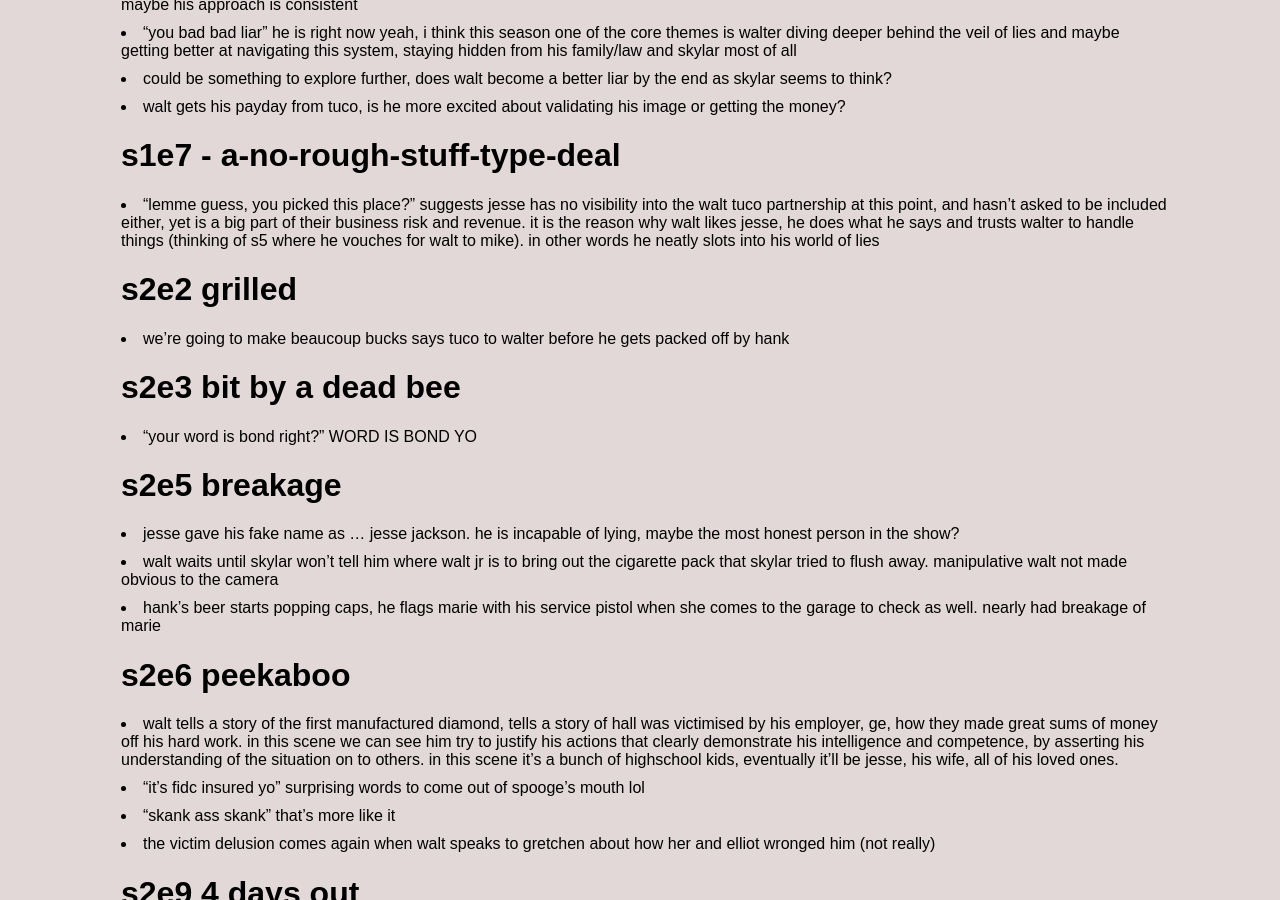
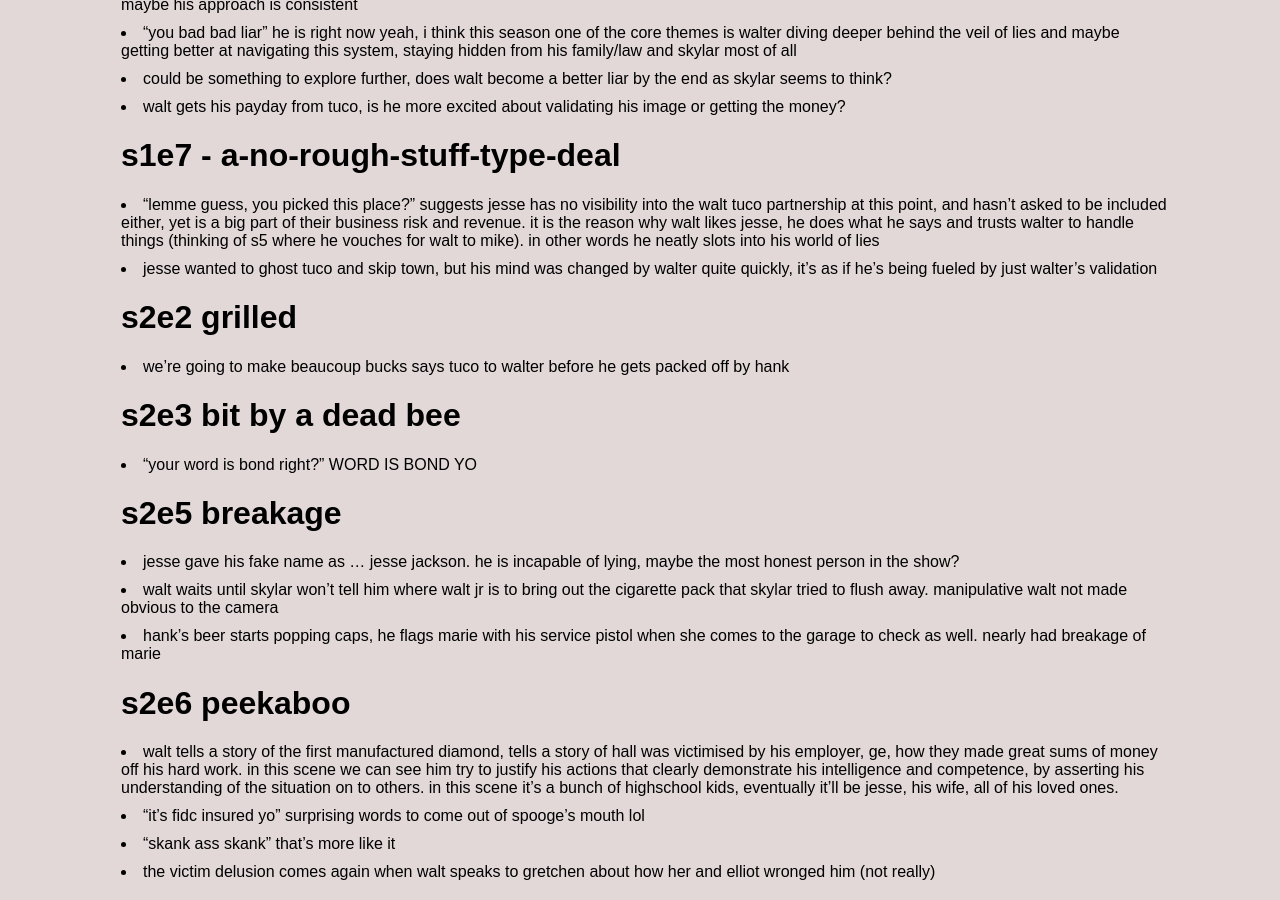
Before and after one commit to jsbaasi/jsbaasi.github.io, a Jekyll site: the page built from _posts/2026-06-08-breaking-bad-episodes.md, in a window 1280 px wide and 900 px high, scrolled down 913 px. Built offline with Jekyll 4.4.1, drawn with Linux system fonts in a browser that asks for light colours.

Commit message:
vault backup: 2026-07-06 16:38:35

```diff
--- a/_posts/2026-06-08-breaking-bad-episodes.md
+++ b/_posts/2026-06-08-breaking-bad-episodes.md
@@ -22,6 +22,7 @@ permalink: /breaking-bad/
 - walt gets his payday from tuco, is he more excited about validating his image or getting the money?
 # s1e7 - a-no-rough-stuff-type-deal
 - "lemme guess, you picked this place?" suggests jesse has no visibility into the walt tuco partnership at this point, and hasn't asked to be included either, yet is a big part of their business risk and revenue. it is the reason why walt likes jesse, he does what he says and trusts walter to handle things (thinking of s5 where he vouches for walt to mike). in other words he neatly slots into his world of lies
+- jesse wanted to ghost tuco and skip town, but his mind was changed by walter quite quickly, it's as if he's being fueled by just walter's validation
 # s2e2 grilled
 - we're going to make beaucoup bucks says tuco to walter before he gets packed off by hank
 # s2e3 bit by a dead bee
```
